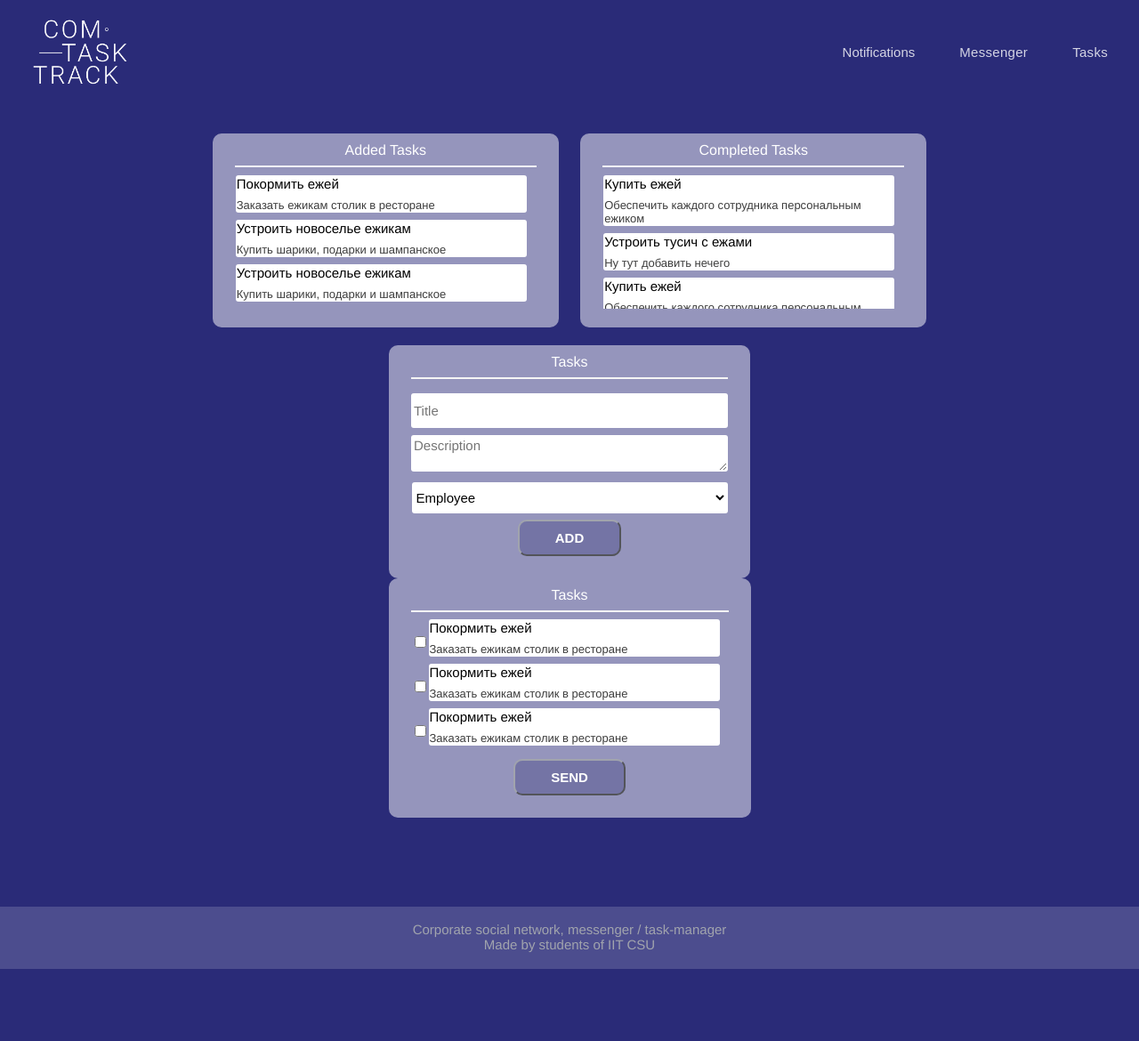
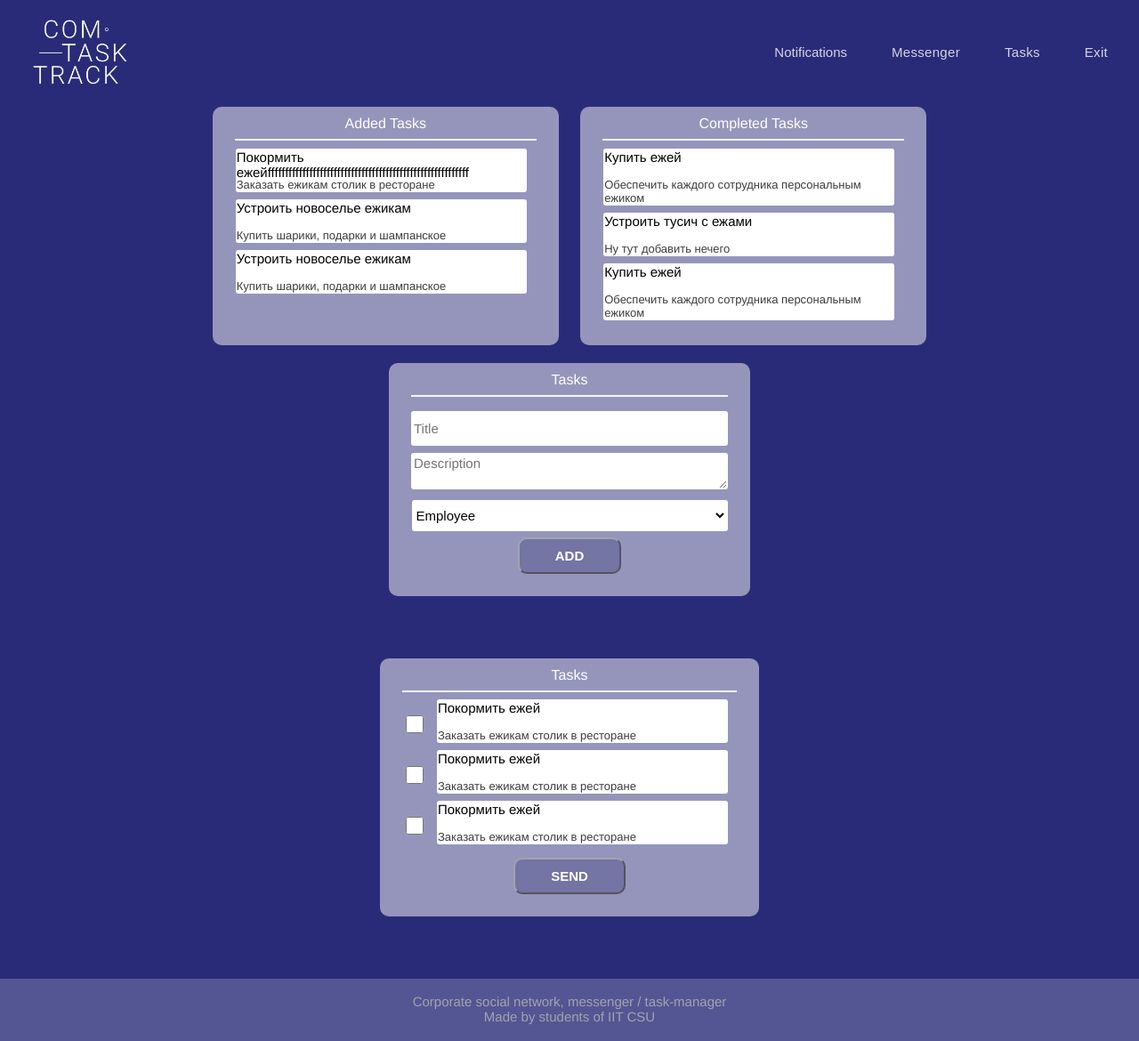
Before and after one commit to evabronskayaa/comttrack, a Django app: page /authentication/add_task/ in a window 1280 px wide. Shown: the whole page at 89% size. Before the commit the page ends 1089 px from the top, so only its background shows below. Run offline with Django 3.2, Linux system fonts and the light colour scheme; parts of the project's set-up code (start-up, migrations or seed data) failed here and were passed over; some libraries are stand-ins or nearby versions.

Commit message:
changed footer in tasks, added Exit, notifications are higher now

```diff
--- a/authentication/static/authentication/css/tasks&messenger.css
+++ b/authentication/static/authentication/css/tasks&messenger.css
@@ -103,12 +103,11 @@ button{
 }
 
 footer{
-    background-color: rgba(255, 255, 255, 0.16);
+    background-color: rgba(255, 255, 255, 0.2);
     height: 70px;
     color: #a1a4ad;
     text-align: center;
     font-size: 15px;
-    margin-top: 80px;
     position: relative; /* Фиксированное положение */
     left: 0; bottom: 0; /* Левый нижний угол */
     width: 100%; /* Ширина слоя */
--- a/authentication/templates/authentication/add_task.html
+++ b/authentication/templates/authentication/add_task.html
@@ -8,10 +8,37 @@
     <link rel="stylesheet" href = "{% static 'authentication/css/tasks&messenger.css' %}">
     <link rel="icon" type="image" href="{% static 'authentication/images/icon1.png' %}">
 <style>
+    .noti{
+        width: 325px;
+        margin-bottom: 7px;
+        text-align: left;
+        color: #000;
+        font-weight: 530;
+        font-size: 15px;
+    }
+
+    header, section{
+        margin-bottom: 0;
+    }
+    body, textarea{
+        font-family: 'Helvetica', 'Arial', sans-serif;
+        background-color: #ffffff;
+    }
+    header, section, footer{
+        background-color: #2a2b78;
+    }
+    footer{
+        background-color: rgba(42, 43, 120, 0.8);
+        margin-top: 0;
+    }
+    .scroll{
+        height: 200px;
+    }
     .checkbox{
-        width: auto;
-        height: 35px;
+        width: 20px;
+        height: 40px;
         float: left;
+        margin-right: 15px;
     }
     footer{
         position: relative;
@@ -47,6 +74,8 @@
                 </li>
                 <li class="main-menu-item"><a class="main-menu-link" href="#">Messenger</a></li>
                 <li class="main-menu-item"><a class="main-menu-link" href="{% url 'add_task' %}">Tasks</a></li>
+                <li class="main-menu-item"><a class="main-menu-link" href="">Exit</a></li>
+                <!-- Никитааааааа, туту кнопка выхода есть-->
             </ul>
         </div>
         <script>
@@ -65,7 +94,7 @@
                 <hr>
                 <div class = "scroll" id="style">
                     <div class = "whole_noti" >
-                        <div class = "noti">Покормить ежей</div>
+                        <div class = "noti">Покормить ежейffffffffffffffffffffffffffffffffffffffffffffffffffffffffff</div>
                         <div class ="noti_mess">Заказать ежикам столик в ресторане</div>
                     </div>
                     <br>
@@ -109,7 +138,7 @@
                 </div>
             </div>
         <div>
-            <div class="card">
+            <div class="card" style = "margin-bottom: 70px">
                 <h1>Tasks</h1>
                 <hr>
                 <form method="post">
@@ -121,7 +150,7 @@
         </div>
         <!-- для руководства-->
         <!-- для сотрудников-->
-        <div class="card" style = "margin-bottom: 20px">
+        <div class="card" style = "margin-bottom: 70px">
             <h1>Tasks</h1>
             <hr>
             <form>
--- a/authentication/templates/authentication/authorization.html
+++ b/authentication/templates/authentication/authorization.html
@@ -5,7 +5,7 @@
 <html lang="en">
 <head>
     <meta charset="UTF-8">
-    <title>comttrack | Registration</title>
+    <title>comttrack | Authorization</title>
     <link rel="stylesheet" href = "{% static 'authentication/css/reg&auth.css' %}">
     <link rel="icon" type="image" href="../images/icon1.png">
 </head>
--- a/authentication/templates/authentication/signup.html
+++ b/authentication/templates/authentication/signup.html
@@ -4,7 +4,7 @@
 <html lang="en">
 <head>
     <meta charset="UTF-8">
-    <title>comttrack | Authorization</title>
+    <title>comttrack | Registration</title>
     <link rel="stylesheet" href = "{% static 'authentication/css/reg&auth.css' %}">
     <link rel="icon" type="image" href="{% static 'authentication/images/icon1.png' %}">
 
```
Also changed, not shown: authentication/templates/authentication/notifications.html (+12 -0 lines).
